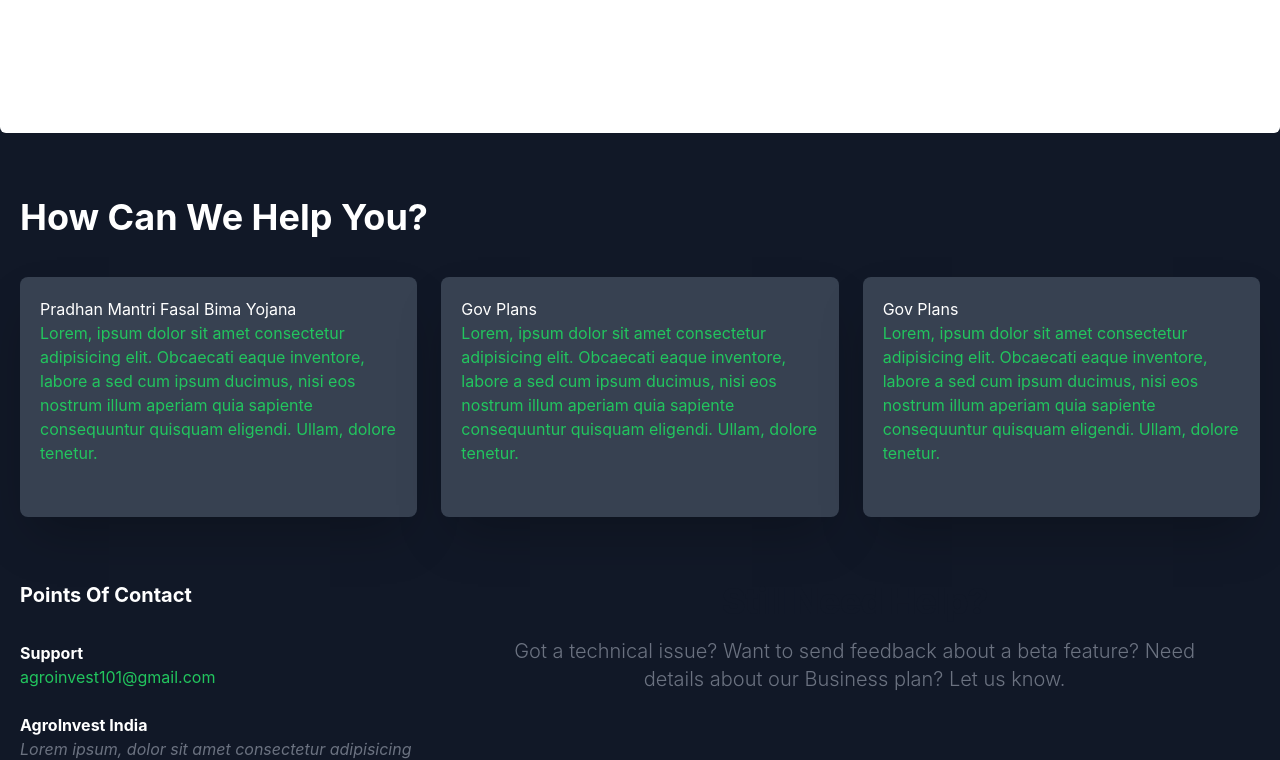
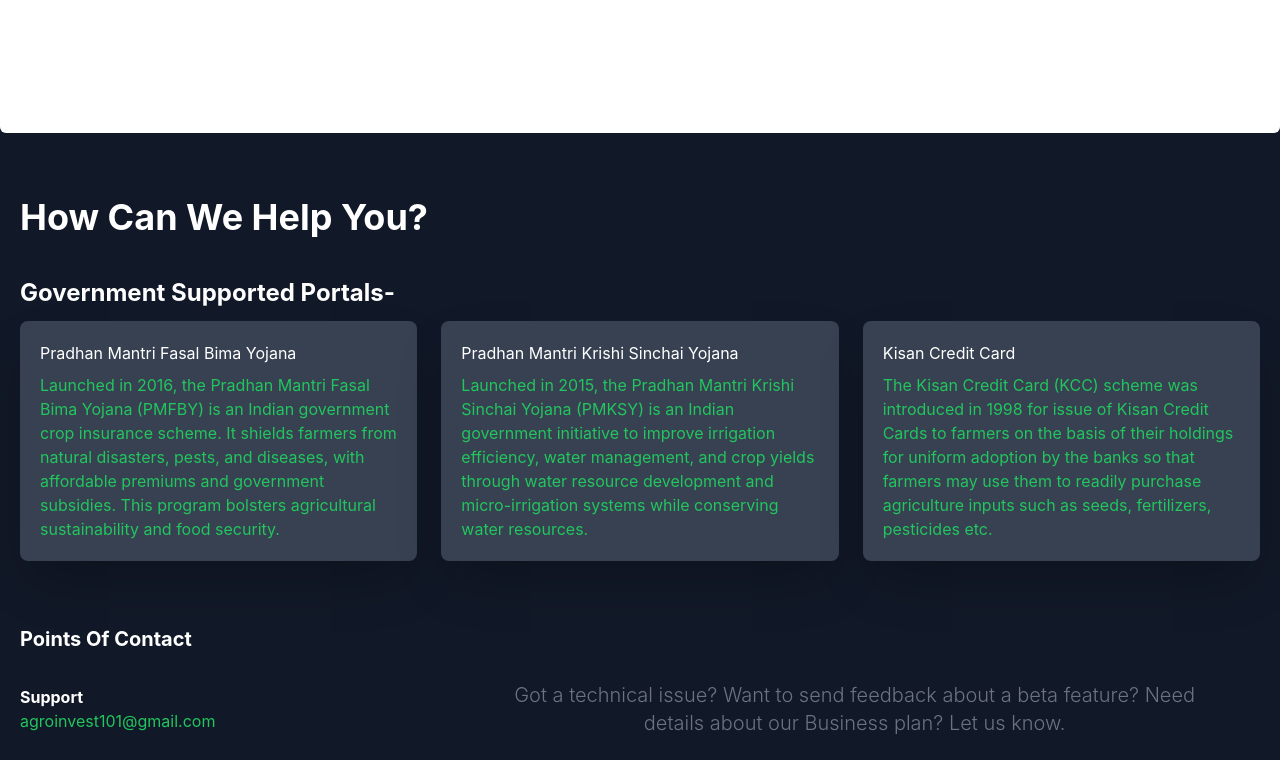
Before and after one commit to Abdulkalam14/FarmInvest, a React (Vite) app: page / in a window 1280 px wide. Shown: the part 1791-2551 px from the top of the page. Built offline with nearby package versions, Linux system fonts and the light colour scheme; sample sign-in values are in the browser's storage.

Commit message:
frontend complete

```diff
--- a/src/Components/FarmerDashboard/CropCard.jsx
+++ b/src/Components/FarmerDashboard/CropCard.jsx
@@ -9,7 +9,7 @@
                <h5 className="block mb-3 text-3xl font-bold text-gray-900 dark:text-white">Crop: <span>Rice</span></h5>
                </div>
                  <div className='text-start'>
-                <p className="mb-2  font-normal text-gray-700 dark:text-gray-400">Harvest Date: <span className='text-green-500'>crops</span></p>
+                <p className="mb-2  font-normal text-gray-700 dark:text-gray-400">Harvest Date: <span className='text-green-500'>dd/mm/yyyy</span></p>
                 <p className='mb-2 text-gray-400'>Quantity (kgs): <span className='text-gray-500'>20kgs</span></p>
                 <p className='mb-2 text-gray-400'>Demanded Return (₹): <span className='text-gray-500'>8000</span></p>
                 <p className='mb-2 text-gray-400'>Status: {status==="Completed"? <span className='text-green-500'>Completed</span>:
--- a/src/Components/Home/Contactform.jsx
+++ b/src/Components/Home/Contactform.jsx
@@ -7,19 +7,33 @@
         <div className='max-w-[1240px] mx-auto mb-10'>
             <h1 className='font-bold text-4xl'>How Can We Help You?</h1>
         </div>
+        <div className='max-w-[1240px] mx-auto'>
+          <h1 className='text-2xl font-bold mb-3'>Government Supported Portals-</h1>
         <div className='max-w-[1240px] mx-auto grid md:grid-cols-3 gap-6'>
-            <div className='border-solid border-gray-50 h-60 w-60px bg-gray-700 rounded-lg p-5 shadow-2xl'>
-              <h1>Pradhan Mantri Fasal Bima Yojana</h1>
-              <p className='text-green-500'>Lorem, ipsum dolor sit amet consectetur adipisicing elit. Obcaecati eaque inventore, labore a sed cum ipsum ducimus, nisi eos nostrum illum aperiam quia sapiente consequuntur quisquam eligendi. Ullam, dolore tenetur.</p>
+
+            <a href="https://pmfby.gov.in/">
+            <div className='border-solid border-gray-50 h-60 w-60px bg-gray-700 rounded-lg p-5 shadow-2xl hover:bg-gray-600'>
+              <h1 className='mb-2'>Pradhan Mantri Fasal Bima Yojana</h1>
+              <p className='text-green-500'>Launched in 2016, the Pradhan Mantri Fasal Bima Yojana (PMFBY) is an Indian government crop insurance scheme. It shields farmers from natural disasters, pests, and diseases, with affordable premiums and government subsidies. This program bolsters agricultural sustainability and food security.</p>
             </div>
-            <div className='border-solid border-gray-50 h-60 w-60px bg-gray-700 rounded-lg p-5 shadow-2xl'>
-              <h1>Gov Plans</h1>
-              <p className='text-green-500'>Lorem, ipsum dolor sit amet consectetur adipisicing elit. Obcaecati eaque inventore, labore a sed cum ipsum ducimus, nisi eos nostrum illum aperiam quia sapiente consequuntur quisquam eligendi. Ullam, dolore tenetur.</p>
+            </a>
+
+
+            <a href="https://pmksy.gov.in/">
+            <div className='border-solid border-gray-50 h-60 w-60px bg-gray-700 rounded-lg p-5 shadow-2xl hover:bg-gray-600'>
+              <h1 className='mb-2'>Pradhan Mantri Krishi Sinchai Yojana</h1>
+              <p className='text-green-500'>Launched in 2015, the Pradhan Mantri Krishi Sinchai Yojana (PMKSY) is an Indian government initiative to improve irrigation efficiency, water management, and crop yields through water resource development and micro-irrigation systems while conserving water resources.</p>
             </div>
-            <div className='border-solid border-gray-50 h-60 w-60px bg-gray-700 rounded-lg p-5 shadow-2xl'>
-              <h1>Gov Plans</h1>
-              <p className='text-green-500'>Lorem, ipsum dolor sit amet consectetur adipisicing elit. Obcaecati eaque inventore, labore a sed cum ipsum ducimus, nisi eos nostrum illum aperiam quia sapiente consequuntur quisquam eligendi. Ullam, dolore tenetur.</p>
+            </a>
+
+            <a href="https://www.rbi.org.in/commonman/English/Scripts/Notification.aspx?Id=2311">
+            <div className='border-solid border-gray-50 h-60 w-60px bg-gray-700 rounded-lg p-5 shadow-2xl hover:bg-gray-600'>
+              <h1 className='mb-2'>Kisan Credit Card</h1>
+              <p className='text-green-500'> The Kisan Credit Card (KCC) scheme was introduced in 1998 for issue of Kisan Credit Cards to farmers on the basis of their holdings for uniform adoption by the banks so that farmers may use them to readily purchase agriculture inputs such as seeds, fertilizers, pesticides etc.</p>
             </div>
+            </a>
+
+        </div>
         </div>
         <div className='max-w-[1240px] mx-auto mt-10 flex py-6 md:flex-cols-2 gap-6'>
             <div className='w-1/3'>
--- a/src/Components/Home/Hero.jsx
+++ b/src/Components/Home/Hero.jsx
@@ -5,7 +5,7 @@
     <div className='py-[5px] text-gray-200 bg-[url("src/assets/background.png")] bg-no-repeat bg-cover'>
         <div className=' max-w-[800px] mt-[-96px] w-full h-screen mx-auto text-center flex flex-col justify-center'>
             <p className='text-green-500 font-bold p-2 text-xl'>Empowering farmers and beyond ,</p>
-            <h1 className='md:text-7xl sm:tex-6xl text-4xl font-bold md:py-6'>Securing Futures.</h1>
+            <h1 className='md:text-7xl sm:tex-6xl text-4xl font-bold md:py-6'>AgroInvest.</h1>
             <div>
              <p className='md:text-xl sm:text-s text-xl font-bold'>Fast , Flexible Financing for Agricultural Success.</p>
             </div>
--- a/src/Pages/FarmerHome.jsx
+++ b/src/Pages/FarmerHome.jsx
@@ -2,9 +2,23 @@
 import CropCard from '../Components/FarmerDashboard/CropCard';
 
 const FarmerHome = () => {
+
+  const signOut = () =>{
+    localStorage.clear();
+    // location.reload();
+  }
   return (
-    <div className='py-[25px] px-4 mx-auto max-w-screen-xl text-gray-50 h-screen flex justify-center'>
-        <div className='w-full flex justify-center mt-20'>
+    <div className='py-[25px] px-4 mx-auto max-w-screen-xl text-gray-50 h-screen flex justify-center flex-col'>
+      <div className='pt-20 flex justify-between'>
+        <h1 className='text-4xl font-extrabold'>Your Dashboard</h1>
+        <a href="/signin" >
+            <button onClick={signOut} className='bg-green-500 shadow-4xl w-[120px]
+            rounded-md font-medium mx-auto py-3 hover:bg-green-700'>Sign Out</button>
+        </a>
+
+      </div>
+
+        <div className='w-full flex justify-center mt-10'>
             <div className='w-full'>
             <div className='bg-gray-800 p-20 w-full h-[300px] rounded-xl flex justify-between items-center'>
                 <div className='flex items-start flex-col w-[700px]'>
```
